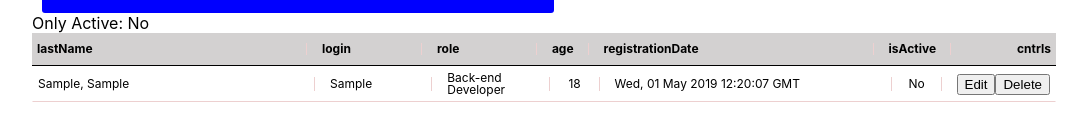
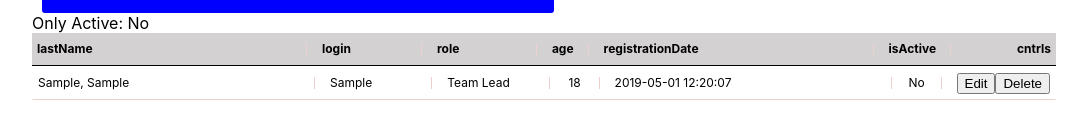
Before and after one commit to HerbertLiskin/hooks-and-typescript-test, a React (Create React App) app: page / in a window 1280 px wide. Both pictures are taken after typing "Sample", "Sample123", "Sample", "Sample" into the empty fields and a click on the button "Add member". Shown: the part 396-530 px from the top of the page, without its empty margins (96-1183 px from the left). Built offline with nearby package versions, Linux system fonts and the light colour scheme.

Commit message:
fix selects and add helper timestampToDate

```diff
--- a/src/components/AddMemberForm/AddMemberForm.tsx
+++ b/src/components/AddMemberForm/AddMemberForm.tsx
@@ -18,7 +18,7 @@ const AddMemberForm: React.FC<Props> = (props) => {
     firstName: '',
     lastName: '',
     age: 18,
-    role: 2,
+    role: 1,
     isActive: false,
   }
 
@@ -26,7 +26,6 @@ const AddMemberForm: React.FC<Props> = (props) => {
 
   const inputChange = (e: React.ChangeEvent<HTMLInputElement> | React.ChangeEvent<HTMLSelectElement>): void => {
     const { name, value, type } = e.target
-
     const checked = e.target.type === 'checkbox'
       ? (e.target as HTMLInputElement).checked
       : null
@@ -56,12 +55,18 @@ const AddMemberForm: React.FC<Props> = (props) => {
             props.max = input.max
           }
 
+          if (input.type !== 'checkbox') {
+            props.value = teamMember[input.name]
+          } else {
+            props.checked = teamMember[input.name]
+          }
+
           return (
             <div className="formField" key={`add-form-${input.name}`}>
               {
                 input.type === 'select'
                   ? (
-                    <select>
+                    <select name={input.name} value={teamMember.role} onChange={inputChange}>
                       {
                         input.options && input.options.map((option) => (
                           <option
--- a/src/components/AppRoot/AppRoot.tsx
+++ b/src/components/AppRoot/AppRoot.tsx
@@ -41,11 +41,10 @@ const AppRoot: React.FC = () => {
   }, [])
 
   const addTeamMember = (teamMember: TeamMemberModel.AddTeamMemberModel): void => {
-    const date: Date = new Date()
     const newTeamMember: TeamMemberModel = {
       ...teamMember,
       id: uniqid(),
-      registrationDate: date.toUTCString()
+      registrationDate: Date.now()
     }
     const newTeamList: TeamMemberModel[] = [...teamList, newTeamMember]
 
--- a/src/components/EditMemberForm/EditMemberForm.tsx
+++ b/src/components/EditMemberForm/EditMemberForm.tsx
@@ -53,17 +53,24 @@ const EditMemberForm: React.FC<Props> = (props) => {
               props.max = input.max
             }
 
+            if (input.type !== 'checkbox') {
+              props.value = teamMember[input.name]
+            } else {
+              props.checked = teamMember[input.name]
+            }
+
             return (
               <div className="formField" key={`add-form-${input.name}`}>
                 {
                   input.type === 'select'
                     ? (
-                      <select>
+                      <select name={input.name} value={teamMember.role} onChange={inputChange}>
                         {
                           input.options && input.options.map((option) => (
                             <option
                               key={`add-form-option-${input.name}-${option}`}
-                              value={option}>
+                              value={option}
+                            >
                               {ROLE_MAP[option]}
                             </option>
                           ))
--- a/src/components/TeamList/TeamList.tsx
+++ b/src/components/TeamList/TeamList.tsx
@@ -2,6 +2,7 @@ import React from 'react'
 import { TeamMemberModel } from '../../types'
 import { Table, Tbody, Tr, Td, Thead } from '../../UIKit/Table/'
 import { ROLE_MAP } from '../../helpers/objects'
+import { timestampToDate } from '../../helpers/date'
 
 import './TeamList.css'
 
@@ -71,7 +72,7 @@ const TeamList: React.FC<Props> = (props) => {
                   <Td type="left">{member.login}</Td>
                   <Td type="left">{ROLE_MAP[member.role]}</Td>
                   <Td type="small">{member.age}</Td>
-                  <Td type="basis">{member.registrationDate}</Td>
+                  <Td type="basis">{timestampToDate(member.registrationDate)}</Td>
                   <Td type="small">{member.isActive ? 'Yes' : 'No'}</Td>
                   <Td type="right">
                     <button
--- /dev/null
+++ b/src/helpers/date.ts
@@ -0,0 +1,32 @@
+export const timestampToDate = (timestamp: number) => {
+
+    const date = new Date(timestamp);
+    const aaaa = date.getUTCFullYear()
+
+    let gg: string | number = date.getUTCDate()
+    let mm: string | number = (date.getUTCMonth() + 1)
+
+    if (gg < 10)
+        gg = '0' + gg.toString()
+
+    if (mm < 10)
+        mm = 0 + mm.toString()
+
+    const cur_day = aaaa + '-' + mm + '-' + gg;
+
+    let hours: string | number = date.getUTCHours()
+    let minutes: string | number = date.getUTCMinutes()
+    let seconds: string | number = date.getUTCSeconds()
+
+    if (hours < 10)
+        hours = '0' + hours;
+
+    if (minutes < 10)
+        minutes = '0' + minutes;
+
+    if (seconds < 10)
+        seconds = '0' + seconds;
+
+    return cur_day + ' ' + hours + ':' + minutes + ':' + seconds;
+
+}
--- a/src/helpers/objects.ts
+++ b/src/helpers/objects.ts
@@ -33,7 +33,7 @@ export const FORMS_INPUTS = [
     {
         name: 'role',
         type: 'select',
-        options: [1, 2, 3, 4],
+        options: ['1', '2', '3', '4'],
         label: 'Role',
     },
     {
```
Also changed, not shown: src/types/TeamModel.ts (+10 -10 lines).
